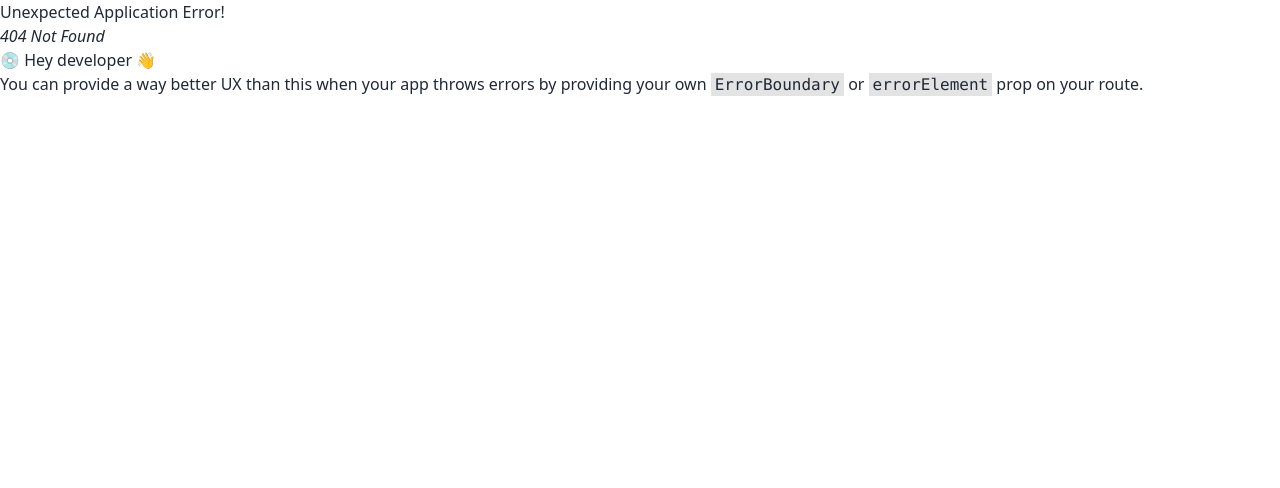
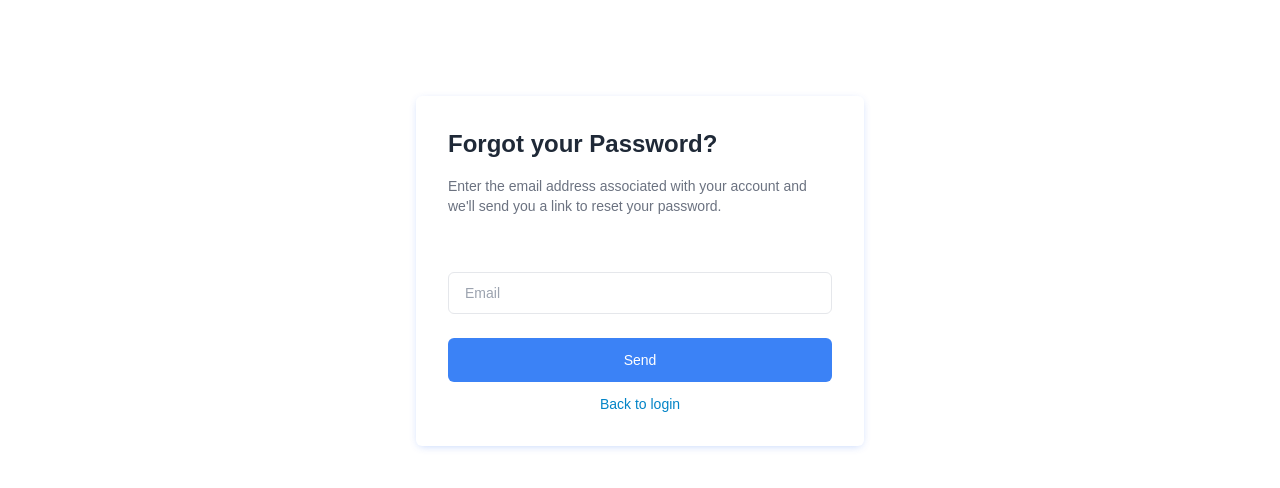
Before and after one commit to fayzullokhonweb/uyIshi, a React (Vite) app: page /reset in a window 1280 px wide. Before the commit this address had no page. Shown: the top 488 px of the page. Built offline with nearby package versions, Linux system fonts and the light colour scheme.

Commit message:
added forgot password page

```diff
--- a/src/App.jsx
+++ b/src/App.jsx
@@ -13,7 +13,7 @@ import { action as LoginAction } from "./pages/Login";
 import { action as RegisterAction } from "./pages/Register";
 
 // pages
-import { Home, About, Register, Login } from "./pages";
+import { Home, About, Register, Login, ResetPassword } from "./pages";
 
 // redux
 import { useSelector } from "react-redux";
@@ -50,6 +50,10 @@ function App() {
       element: user ? <Navigate to="/" /> : <Register />,
       action: RegisterAction,
     },
+    {
+      path: "/reset",
+      element: user ? <Navigate to="/" /> : <ResetPassword />,
+    },
   ]);
 
   return <RouterProvider router={routes} />;
--- a/src/hooks/useCollection.js
+++ b/src/hooks/useCollection.js
@@ -1,5 +1,5 @@
 import { useState, useEffect } from "react";
-import { collection, query, where, getDocs } from "firebase/firestore";
+import { collection, query, where, onSnapshot } from "firebase/firestore";
 
 import { db } from "../firebase/firebaseConfig";
 export let useCollection = (collectionName, whereData) => {
@@ -8,16 +8,16 @@ export let useCollection = (collectionName, whereData) => {
   useEffect(() => {
     if ((collectionName, whereData[2])) {
       const q = query(collection(db, collectionName), where(...whereData));
-      let getData = async () => {
+      onSnapshot(q, (querySnapshot) => {
         let data = [];
-        const querySnapshot = await getDocs(q);
         querySnapshot.forEach((doc) => {
           data.push({ id: doc.id, ...doc.data() });
         });
         setData(data);
-      };
-      getData();
+      });
     }
   }, [collectionName, whereData[2]]);
   return { data };
+
+
 };
--- a/src/pages/Login.jsx
+++ b/src/pages/Login.jsx
@@ -45,6 +45,11 @@ function Login() {
                 type="password"
                 placeholder="Enter password"
               />
+              <div className="text-right mt-2">
+                <Link to="/reset" className=" text-sm text-sky-600 font-medium">
+                  Forgot password ?
+                </Link>
+              </div>
               <div className="mt-10">
                 <button
                   type="submit"
--- /dev/null
+++ b/src/pages/ResetPassword.jsx
@@ -0,0 +1,60 @@
+import React from "react";
+import { FormEmail } from "../components";
+import { Form, Link, useNavigate } from "react-router-dom";
+import { sendPasswordResetEmail } from "firebase/auth";
+import { auth } from "../firebase/firebaseConfig";
+import toast from "react-hot-toast";
+
+function ResetPassword() {
+  const navigate = useNavigate();
+
+  const handleSubmit = async (e) => {
+    e.preventDefault();
+    const emailVal = e.target.email.value;
+    sendPasswordResetEmail(auth, emailVal)
+      .then(() => {
+        toast.success("Check your email");
+        navigate("/");
+      })
+      .catch((error) => {
+        toast.error(error.message);
+      });
+  };
+
+  return (
+    <div className="mt-24">
+      <div className="grid items-start p-8 mx-auto sm:max-w-sm max-w-72 lg:max-w-md bg-white shadow-[0_2px_10px_-3px_rgba(6,81,237,0.3)] rounded-md font-[sans-serif]">
+        <div className="mb-14">
+          <h1 className="text-gray-800 text-2xl font-extrabold">
+            Forgot your Password?
+          </h1>
+          <p className="text-sm text-gray-500 mt-4">
+            Enter the email address associated with your account and we'll send
+            you a link to reset your password.
+          </p>
+        </div>
+
+        <Form onSubmit={handleSubmit} className="mb-3">
+          <input
+            type="email"
+            name="email"
+            placeholder="Email"
+            className="w-full text-gray-800 rounded-md py-2.5 px-4 border text-sm outline-blue-500"
+            required
+          />
+          <button
+            type="submit"
+            className="text-white bg-blue-500 hover:bg-blue-600 rounded-md text-sm px-4 py-3 w-full mt-6"
+          >
+            Send
+          </button>
+        </Form>
+        <div className="text-center text-sm text-sky-600">
+          <Link to="/login">Back to login</Link>
+        </div>
+      </div>
+    </div>
+  );
+}
+
+export default ResetPassword;
--- a/src/pages/index.js
+++ b/src/pages/index.js
@@ -2,3 +2,4 @@ export { default as Home } from "./Home";
 export { default as About } from "./About";
 export { default as Login } from "./Login";
 export { default as Register } from "./Register";
+export { default as ResetPassword } from "./ResetPassword";
--- a/src/store.js
+++ b/src/store.js
@@ -5,4 +5,11 @@ export const store = configureStore({
   reducer: {
     user: userReducer,
   },
+  middleware: (getDefaultMiddleware) =>
+    getDefaultMiddleware({
+      serializableCheck: {
+        ignoredActions: ["user/login"],
+        ignoredPaths: ["user.user"],
+      },
+    }),
 });
```
